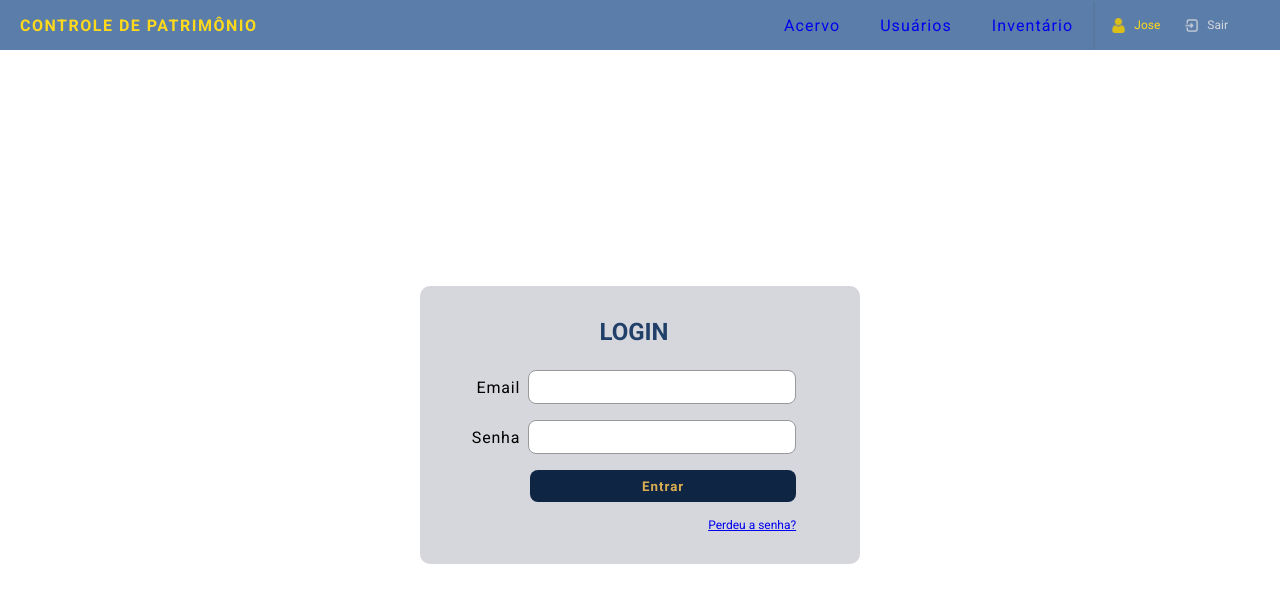
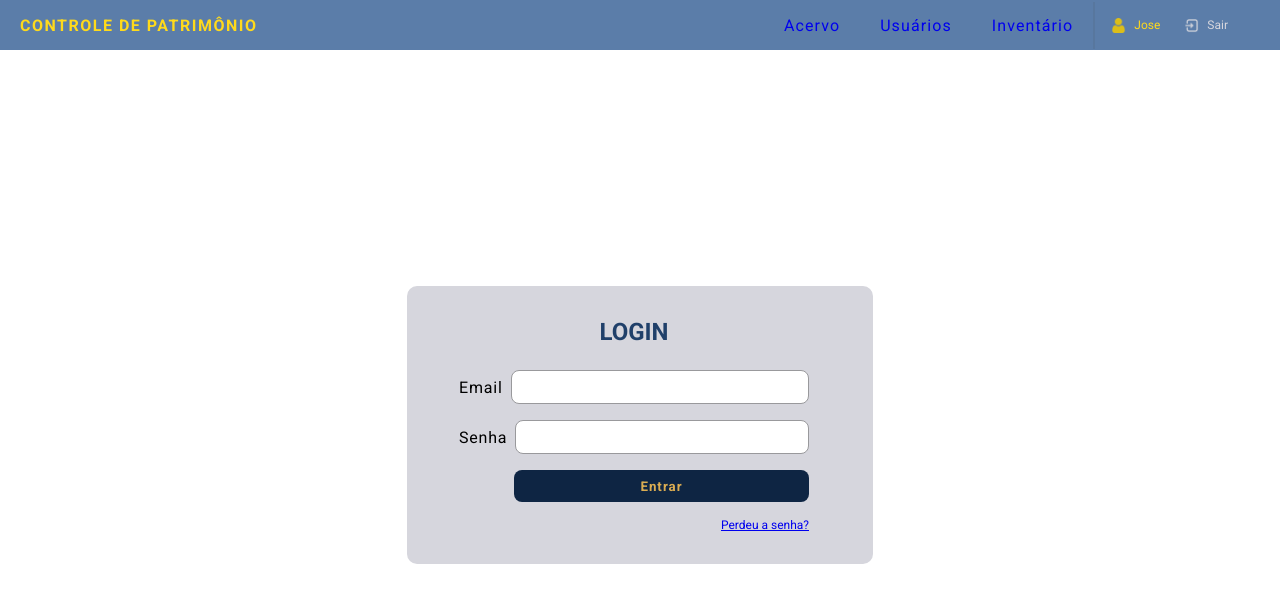
Before and after one commit to ze-nto/inventario-react-app, a React (Create React App) app: page /login in a window 1280 px wide. Shown: the top 602 px of the page. Built offline with nearby package versions, Linux system fonts and the light colour scheme.

Commit message:
feat: implements login logic functions

```diff
--- a/src/pages/login/components/LoginForm/LoginForm.jsx
+++ b/src/pages/login/components/LoginForm/LoginForm.jsx
@@ -1,49 +1,52 @@
 
-import React, { useState } from 'react'
+import React, { useEffect } from 'react'
 import { Link } from 'react-router-dom'
+import { TOKEN_POST, USER_GET } from '../../../../api/api.js'
+import Button from '../../../../components/form/Button/Button.jsx'
+import TextInput from '../../../../components/form/TextInput/TextInput.jsx'
+import useForm from '../../../../hooks/useForm.js'
 import Styles from './LoginForm.module.css'
 
 const LoginForm = () => {
-  const [username, setUsername] = useState('')
-  const [password, setPassword] = useState('')
+  const username = useForm('email')
+  const password = useForm()
 
-  const handleSubmit = (event) => {
+  useEffect(() => {
+    const token = window.localStorage.getItem('token')
+    if (token) {
+      getUser(token)
+    }
+  }, [])
+
+  async function getUser (token) {
+    const { url, options } = USER_GET(token)
+    const response = await fetch(url, options)
+    const json = await response.json()
+    console.log(json)
+  }
+
+  const handleSubmit = async (event) => {
     event.preventDefault()
-    fetch('http://localhost/wordpress/controle_patrimonio/json/jwt-auth/v1/token', {
-      method: 'POST',
-      headers: {
-        'Content-Type': 'application/json'
-      },
-      body: JSON.stringify({ username, password })
-    }).then(response => {
-      console.log(response)
-      return response.json()
-    }).then(json => console.log(json))
+
+    if (username.validate() && password.validate()) {
+      const { url, options } = TOKEN_POST({ username: username.value, password: password.value })
+      const response = await fetch(url, options)
+      const json = await response.json()
+
+      window.localStorage.setItem('token', json.token)
+      getUser(json.token)
+    }
   }
 
   return (
     <section className={Styles.loginWrap}>
       <h2>Login</h2>
       <form onSubmit={handleSubmit} className={Styles.loginForm}>
-        <div className={Styles.inputGroup}>
-          <label htmlFor='email'>Email</label>
-          <input
-            type='email'
-            name='email'
-            value={username}
-            onChange={({ target }) => setUsername(target.value)}
-          />
+        <TextInput label='Email' type='email' name='username' {...username} />
+        <TextInput label='Senha' type='password' name='password' {...password} />
+        <div className={Styles.buttonWrap}>
+          <Button>Entrar</Button>
         </div>
-        <div className={Styles.inputGroup}>
-          <label htmlFor='password'>Senha</label>
-          <input
-            type='password'
-            name='password'
-            value={password}
-            onChange={({ target }) => setPassword(target.value)}
-          />
-        </div>
-        <button>Entrar</button>
       </form>
       <Link className={Styles.link} to='/login/recuperar-senha'>Perdeu a senha?</Link>
     </section>
--- a/src/pages/login/components/LoginForm/LoginForm.module.css
+++ b/src/pages/login/components/LoginForm/LoginForm.module.css
@@ -14,52 +14,11 @@
   flex-direction: column;
 }
 
-.inputGroup{
-  display: flex;
-  justify-content: flex-end;
-  align-items: center;
-  margin-top: 16px;
-}
-
-.inputGroup input{
-  margin-left: 8px;
-  width: 250px;
-  border-radius: 8px;
-  border: 1px solid var(--gray-4);
-  height: 32px;
-  padding: 0 8px;
-}
-
-.inputGroup label{
-  letter-spacing: .8px;
-}
-
-button{
-  width: 266px;
-  align-self: flex-end ;
-  height: 32px;
-  background-color: var(--blue-5);
-  border: none;
-  border-radius: 8px;color: var(--bege-4);
-  font-weight: 700;
-  letter-spacing: 1px;
-  margin-top: 16px;
-  cursor: pointer;
-}
-
-button:hover{
-  background-color: var(--blue-4);
-}
-
-button:active{
-  background-color: var(--blue-3);
-  transform: scale(.98);
-}
-
 .loginWrap h2 {
   text-transform: uppercase;
   color: var(--blue-4);
 }
+
 
 .link{
   font-size: 12px;
@@ -67,3 +26,13 @@ button:active{
   align-self: flex-end;
   text-decoration: underline;
 }
+
+.loginForm > div{
+  margin-top: 16px;
+  width: 350px;
+}
+
+.loginForm > div.buttonWrap{
+  width: 295px;
+  align-self: flex-end;
+}
```
